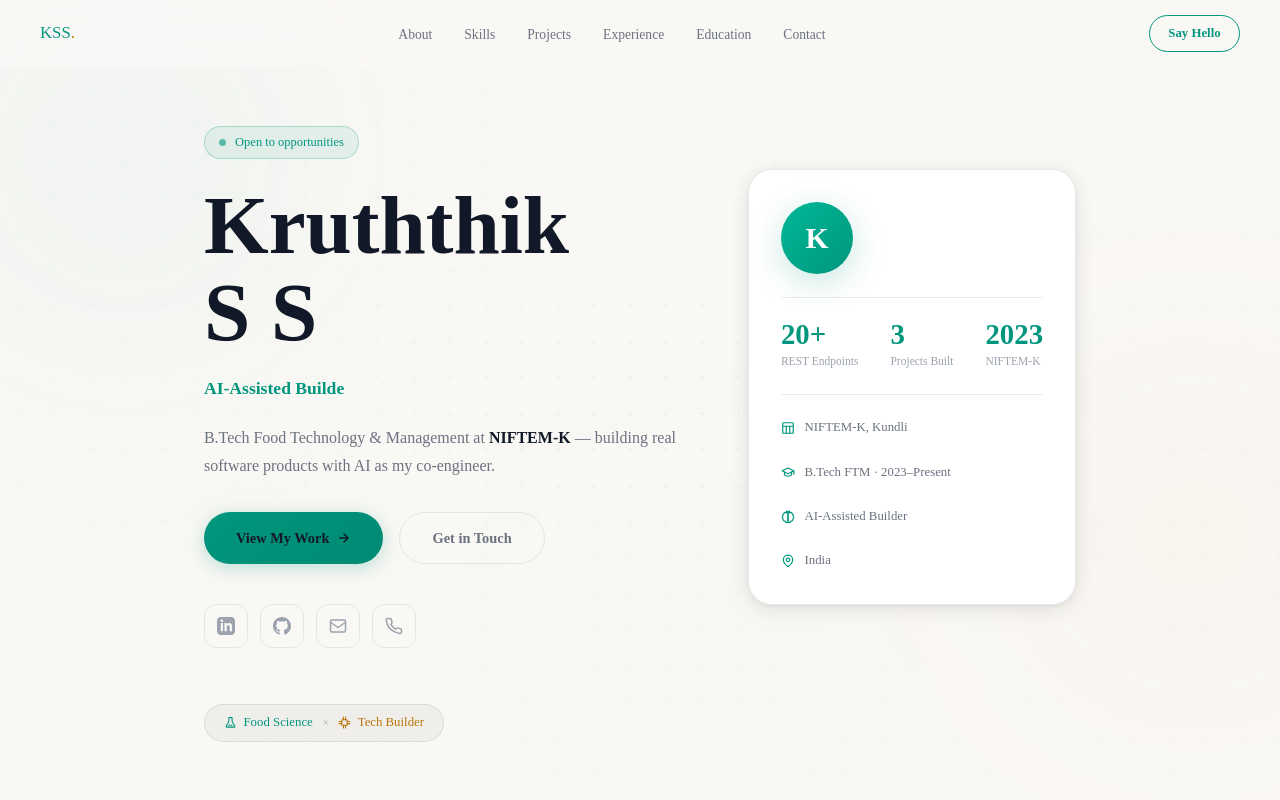
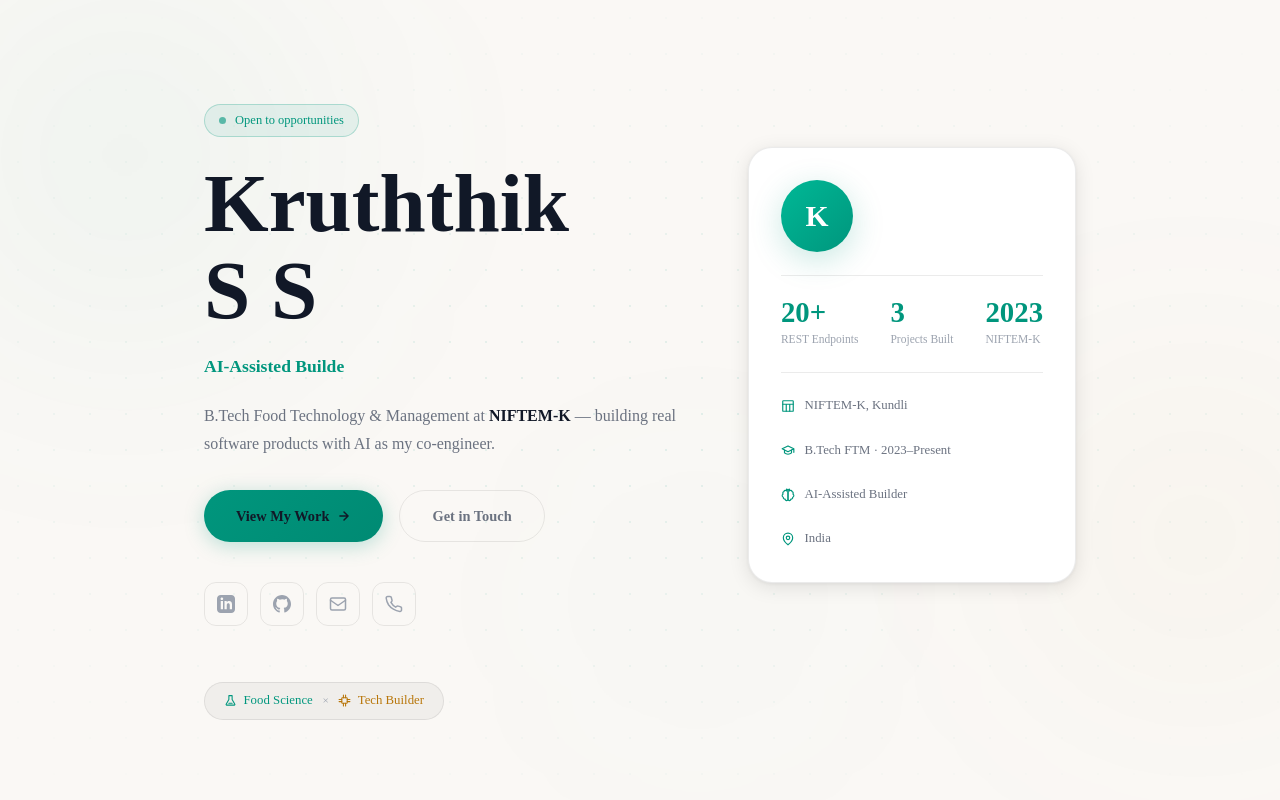
Before and after one commit to krugren/Portfolio, a Next.js app: page / in a window 1280 px wide. Shown: the top 800 px of the page. Built offline with nearby package versions, Linux system fonts and the light colour scheme; a web font is replaced by a local one.

Commit message:
fix: navbar fully hides at top, reveals on scroll — no content overlap
- setVisible(y > 40): hides again when back at top (not just on load)
- Hero padding-top reduced from 68px to 24px (navbar not visible at top)
- 'Open to opportunities' badge fully visible on page load

```diff
--- a/components/Hero.module.css
+++ b/components/Hero.module.css
@@ -1,6 +1,6 @@
 .hero {
   min-height: 100vh; display: flex; align-items: center;
-  padding-top: 68px; overflow: hidden; position: relative; z-index: 1;
+  padding-top: 24px; overflow: hidden; position: relative; z-index: 1;
 }
 .gridBg {
   position: absolute; inset: 0; z-index: 0; pointer-events: none;
--- a/components/Navbar.tsx
+++ b/components/Navbar.tsx
@@ -12,9 +12,8 @@ export default function Navbar() {
   useEffect(() => {
     const onScroll = () => {
       const y = window.scrollY;
-      if (y > 10)  { setVisible(true);  }
-      if (y > 60)  { setScrolled(true); }
-      else         { setScrolled(false); }
+      setVisible(y > 40);     // show after 40px, hide again at top
+      setScrolled(y > 80);    // add shadow/border after 80px
     };
     window.addEventListener("scroll", onScroll, { passive: true });
     return () => window.removeEventListener("scroll", onScroll);
```
